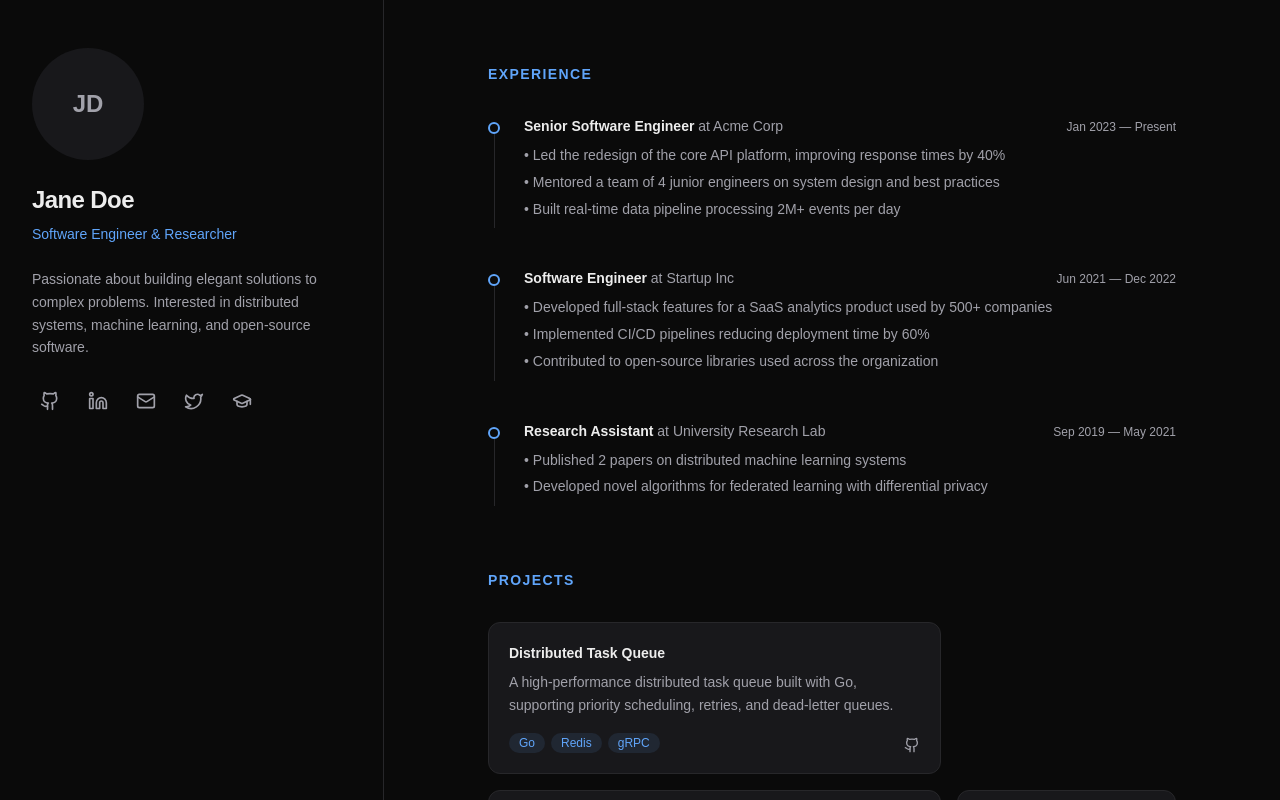
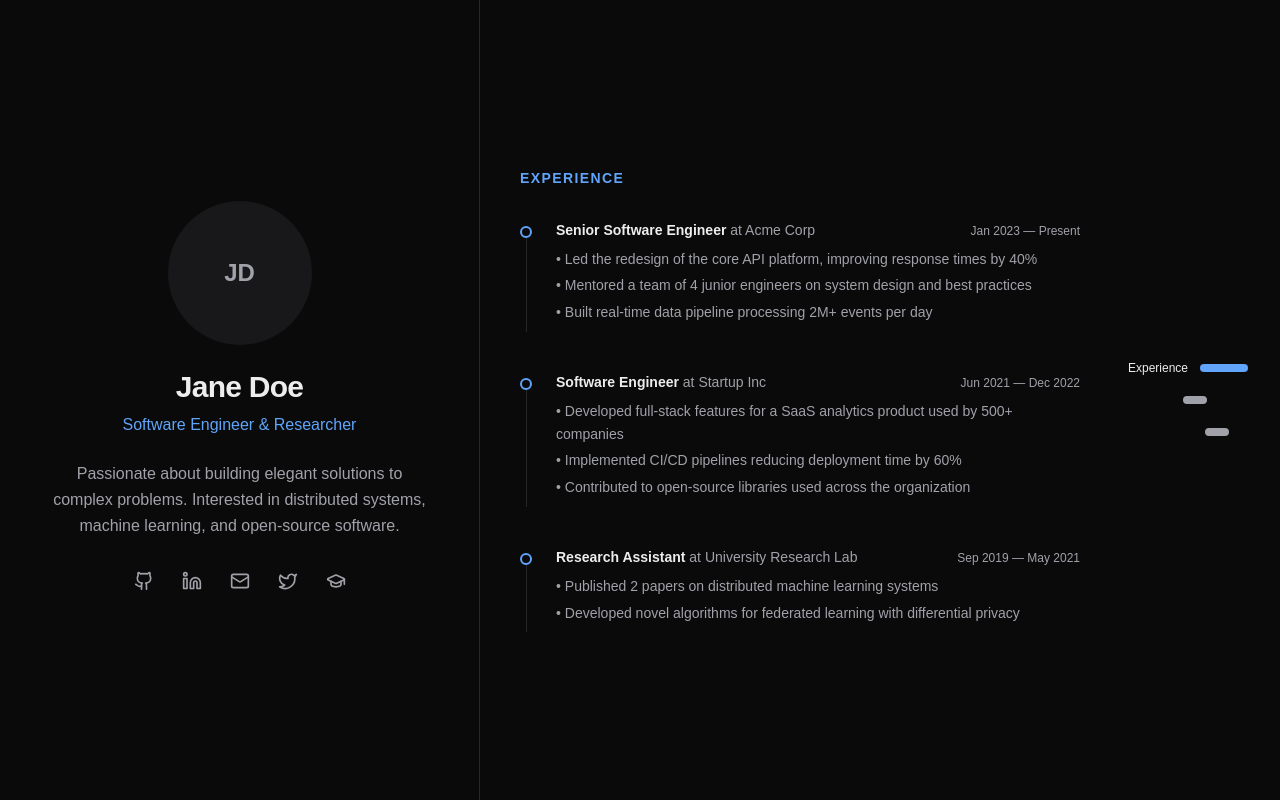
Before and after one commit to DGV98/portfolio, a Next.js app: page / in a window 1280 px wide. Shown: the top 800 px of the page. Built offline with nearby package versions, Linux system fonts and the light colour scheme.

Commit message:
Reformatted layout

```diff
--- a/app/globals.css
+++ b/app/globals.css
@@ -27,3 +27,23 @@ body {
   color: var(--foreground);
   font-family: Arial, Helvetica, sans-serif;
 }
+
+html {
+  scroll-behavior: smooth;
+}
+
+@media (prefers-reduced-motion: no-preference) {
+  html {
+    scroll-behavior: auto;
+  }
+
+  .scroll-smooth-custom * {
+    scroll-behavior: smooth;
+    scroll-snap-type: y proximity;
+  }
+}
+
+section {
+  scroll-snap-align: center;
+  scroll-snap-stop: normal;
+}
--- a/app/page.tsx
+++ b/app/page.tsx
@@ -2,27 +2,60 @@ import { Sidebar } from "@/components/sidebar";
 import { ExperienceSection } from "@/components/experience-section";
 import { ProjectsSection } from "@/components/projects-section";
 import { PublicationsSection } from "@/components/publications-section";
+import { ScrollNavigation } from "@/components/scroll-navigation";
 import { profile } from "@/data/profile";
 import { experience } from "@/data/experience";
 import { projects } from "@/data/projects";
 import { publications } from "@/data/publications";
 
+const sections = [
+  { id: "experience", label: "Experience" },
+  { id: "projects", label: "Projects" },
+  { id: "publications", label: "Publications" },
+];
+
 export default function Home() {
   return (
     <div className="flex min-h-screen flex-col lg:flex-row">
       {/* Sidebar */}
-      <div className="shrink-0 border-b border-border lg:fixed lg:h-screen lg:w-80 lg:border-b-0 lg:border-r xl:w-96">
+      <div className="shrink-0 border-b border-border lg:fixed lg:flex lg:h-screen lg:w-3/8 lg:items-center lg:justify-center lg:border-b-0 lg:border-r">
         <Sidebar profile={profile} />
       </div>
 
       {/* Main content */}
-      <main className="flex-1 lg:ml-80 xl:ml-96">
-        <div className="mx-auto max-w-3xl space-y-16 px-6 py-12 sm:px-10 lg:py-16">
-          <ExperienceSection entries={experience} />
-          <ProjectsSection projects={projects} />
-          <PublicationsSection publications={publications} />
+      <main className="flex-1 lg:ml-[37.5%] lg:pr-40">
+        <div className="scroll-smooth-custom">
+          <section
+            id="experience"
+            className="flex min-h-screen items-center justify-center px-6 py-12 sm:px-10 lg:py-16"
+          >
+            <div className="mx-auto w-full max-w-3xl">
+              <ExperienceSection entries={experience} />
+            </div>
+          </section>
+
+          <section
+            id="projects"
+            className="flex min-h-screen items-center justify-center px-6 py-12 sm:px-10 lg:py-16"
+          >
+            <div className="mx-auto w-full max-w-3xl">
+              <ProjectsSection projects={projects} />
+            </div>
+          </section>
+
+          <section
+            id="publications"
+            className="flex min-h-screen items-center justify-center px-6 py-12 sm:px-10 lg:py-16"
+          >
+            <div className="mx-auto w-full max-w-3xl">
+              <PublicationsSection publications={publications} />
+            </div>
+          </section>
         </div>
       </main>
+
+      {/* Scroll Navigation */}
+      <ScrollNavigation sections={sections} />
     </div>
   );
 }
--- /dev/null
+++ b/components/scroll-navigation.tsx
@@ -0,0 +1,105 @@
+"use client";
+
+import { useEffect, useState } from "react";
+
+interface ScrollNavigationProps {
+  sections: Array<{
+    id: string;
+    label: string;
+  }>;
+}
+
+export function ScrollNavigation({ sections }: ScrollNavigationProps) {
+  const [activeSection, setActiveSection] = useState(sections[0]?.id || "");
+
+  useEffect(() => {
+    const observers = sections.map((section) => {
+      const element = document.getElementById(section.id);
+      if (!element) return null;
+
+      const observer = new IntersectionObserver(
+        ([entry]) => {
+          if (entry.isIntersecting) {
+            setActiveSection(section.id);
+          }
+        },
+        {
+          threshold: 0.5,
+          rootMargin: "-10% 0px -10% 0px",
+        }
+      );
+
+      observer.observe(element);
+      return observer;
+    });
+
+    return () => {
+      observers.forEach((observer) => observer?.disconnect());
+    };
+  }, [sections]);
+
+  const scrollToSection = (sectionId: string) => {
+    const element = document.getElementById(sectionId);
+    if (element) {
+      const targetPosition = element.offsetTop;
+      const startPosition = window.scrollY;
+      const distance = targetPosition - startPosition;
+      const duration = 1200;
+      let start: number | null = null;
+
+      const easeInOutCubic = (t: number): number => {
+        return t < 0.5
+          ? 4 * t * t * t
+          : 1 - Math.pow(-2 * t + 2, 3) / 2;
+      };
+
+      const animation = (currentTime: number) => {
+        if (start === null) start = currentTime;
+        const timeElapsed = currentTime - start;
+        const progress = Math.min(timeElapsed / duration, 1);
+        const ease = easeInOutCubic(progress);
+
+        window.scrollTo(0, startPosition + distance * ease);
+
+        if (timeElapsed < duration) {
+          requestAnimationFrame(animation);
+        }
+      };
+
+      requestAnimationFrame(animation);
+    }
+  };
+
+  return (
+    <nav className="fixed right-8 top-1/2 z-50 hidden -translate-y-1/2 lg:block">
+      <ul className="flex flex-col gap-4">
+        {sections.map((section) => (
+          <li key={section.id}>
+            <button
+              onClick={() => scrollToSection(section.id)}
+              className="group relative flex items-center gap-3"
+              aria-label={`Navigate to ${section.label}`}
+            >
+              <span
+                className={`text-xs font-medium transition-all duration-300 ${
+                  activeSection === section.id
+                    ? "translate-x-0 opacity-100 text-foreground"
+                    : "-translate-x-2 opacity-0 text-muted group-hover:translate-x-0 group-hover:opacity-100"
+                }`}
+              >
+                {section.label}
+              </span>
+              <span
+                className={`block h-2 rounded-full transition-all duration-300 ${
+                  activeSection === section.id
+                    ? "w-12 bg-accent"
+                    : "w-6 bg-muted group-hover:w-8 group-hover:bg-foreground"
+                }`}
+              />
+            </button>
+          </li>
+        ))}
+      </ul>
+    </nav>
+  );
+}
--- a/components/sidebar.tsx
+++ b/components/sidebar.tsx
@@ -3,20 +3,20 @@ import { SocialLinks } from "./social-links";
 
 export function Sidebar({ profile }: { profile: Profile }) {
   return (
-    <aside className="flex flex-col items-center gap-6 px-8 py-12 text-center lg:items-start lg:text-left">
+    <aside className="flex flex-col items-center gap-6 px-8 py-12 text-center lg:justify-self-center">
       {/* Placeholder avatar */}
-      <div className="flex h-28 w-28 items-center justify-center rounded-full bg-card text-2xl font-bold text-muted">
+      <div className="flex h-36 w-36 items-center justify-center rounded-full bg-card text-2xl font-bold text-muted">
         {profile.initials}
       </div>
 
       <div className="space-y-2">
-        <h1 className="text-2xl font-bold tracking-tight text-foreground">
+        <h1 className="text-3xl font-bold tracking-tight text-foreground">
           {profile.name}
         </h1>
-        <p className="text-sm font-medium text-accent">{profile.title}</p>
+        <p className="text-md font-medium text-accent">{profile.title}</p>
       </div>
 
-      <p className="max-w-xs text-sm leading-relaxed text-muted">
+      <p className="max-w-sm text-md leading-relaxed text-muted">
         {profile.bio}
       </p>
 
```
